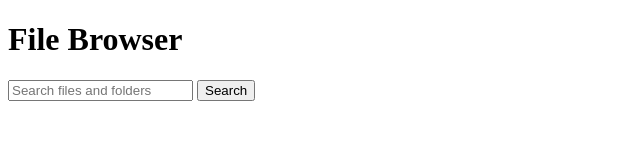
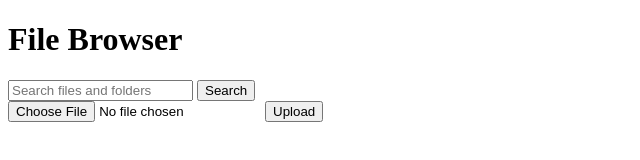
Before and after one commit to chill-one/TestProject, a plain HTML site: page wwwroot/index.html in a window 1280 px wide. Shown: the whole page, without its empty margins (0-640 px from the left). Drawn offline with Linux system fonts and the light colour scheme; no server answers.

Commit message:
Add: Enhance file upload form in index.html

```diff
--- a/wwwroot/index.html
+++ b/wwwroot/index.html
@@ -16,6 +16,11 @@
         <button type="submit">Search</button>
     </form>
 
+    <form id="upload-form">
+        <input id="file-input" type="file" />
+        <button type="submit">Upload</button>
+    </form>
+
     <nav id="breadcrumbs"></nav>
 
     <ul id="file-list"></ul>
```
